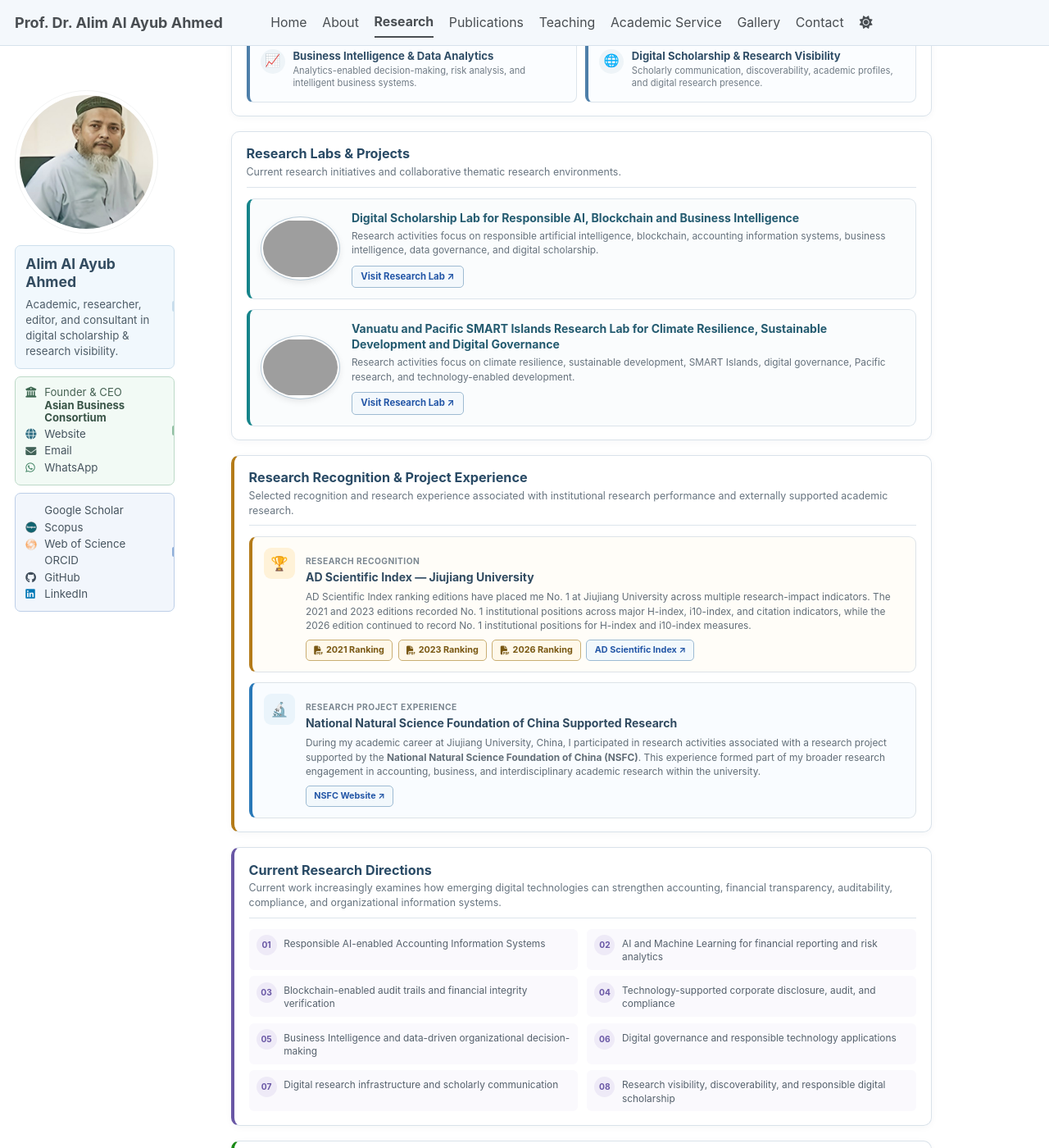
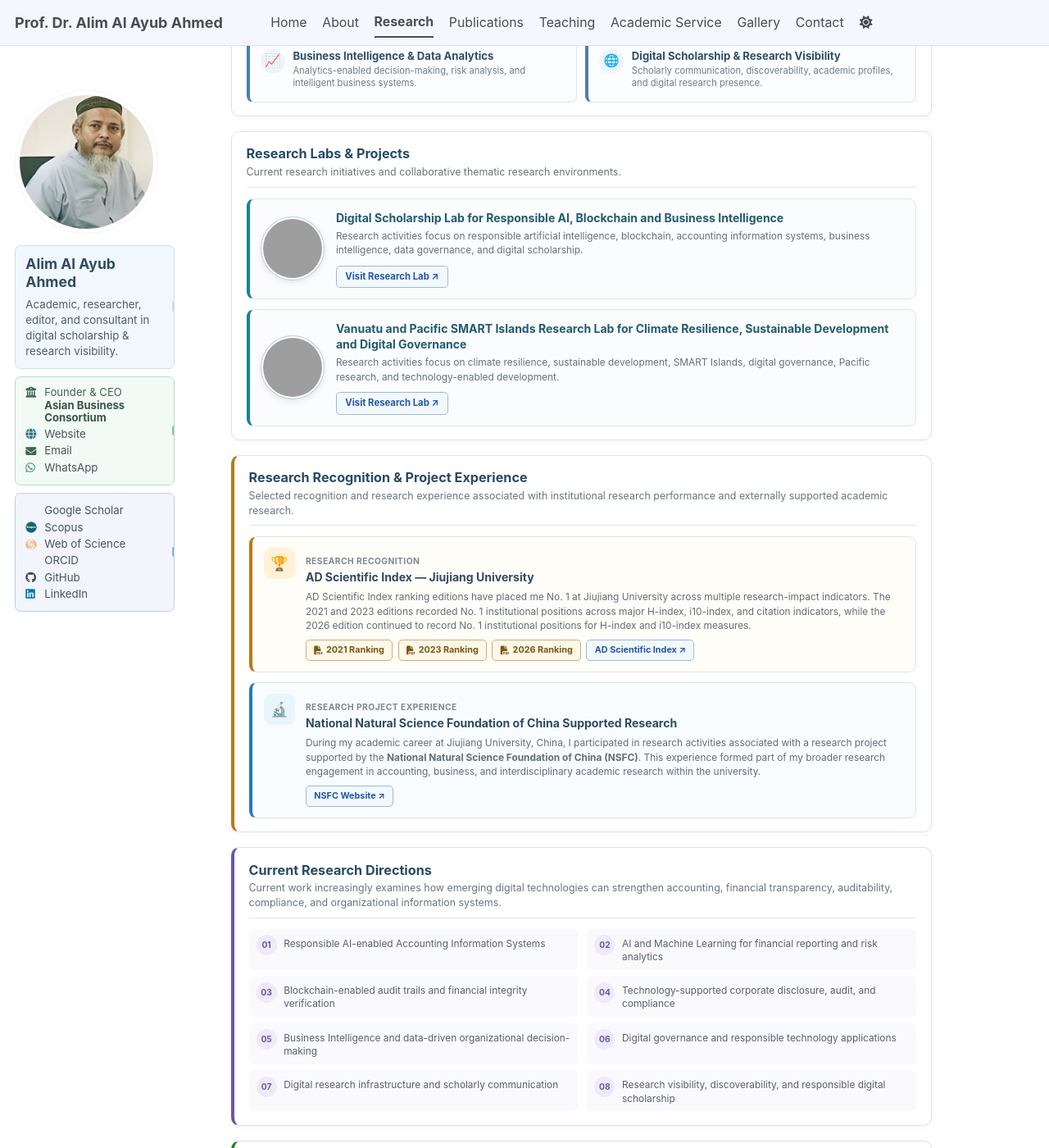
Before and after one commit to alimalayubahmed/alimalayubahmed.github.io, a Jekyll site: the page built from _pages/research.html, in a window 1280 px wide and 1400 px high, scrolled down 514 px. Shown: the whole window at 82% size. Built offline with Jekyll 4.4.1, drawn with Linux system fonts in a browser that asks for light colours; a style sheet for code colours, icons or effects is not loaded; grey boxes are pictures that could not be loaded.

Commit message:
Fix Research Lab logos with true circular containers

```diff
--- a/_pages/research.html
+++ b/_pages/research.html
@@ -116,13 +116,17 @@ author_profile: true
     </div>
 
 
+    <!-- Responsible AI Lab -->
+
     <div class="research-lab-card">
 
+      <div class="research-lab-logo-wrap">
         <img
           class="research-lab-logo"
           src="{{ '/images/ResponsibleAI.png' | relative_url }}"
           alt="Digital Scholarship Lab for Responsible AI, Blockchain and Business Intelligence logo"
         >
+      </div>
 
       <div class="research-lab-content">
 
@@ -150,13 +154,17 @@ author_profile: true
     </div>
 
 
+    <!-- SMART Islands Lab -->
+
     <div class="research-lab-card">
 
+      <div class="research-lab-logo-wrap">
         <img
           class="research-lab-logo"
           src="{{ '/images/SMARTIslands.png' | relative_url }}"
           alt="Vanuatu and Pacific SMART Islands Research Lab logo"
         >
+      </div>
 
       <div class="research-lab-content">
 
@@ -224,42 +232,34 @@ author_profile: true
 
         <div class="recognition-buttons">
 
-          <a
-            class="recognition-btn"
+          <a class="recognition-btn"
              href="{{ '/assets/documents/research/ad-scientific-index-2021.pdf' | relative_url }}"
              target="_blank"
-            rel="noopener noreferrer"
-          >
+             rel="noopener noreferrer">
             <i class="fas fa-file-pdf" aria-hidden="true"></i>
             2021 Ranking
           </a>
 
-          <a
-            class="recognition-btn"
+          <a class="recognition-btn"
              href="{{ '/assets/documents/research/ad-scientific-index-2023.pdf' | relative_url }}"
              target="_blank"
-            rel="noopener noreferrer"
-          >
+             rel="noopener noreferrer">
             <i class="fas fa-file-pdf" aria-hidden="true"></i>
             2023 Ranking
           </a>
 
-          <a
-            class="recognition-btn"
+          <a class="recognition-btn"
              href="{{ '/assets/documents/research/ad-scientific-index-2026.pdf' | relative_url }}"
              target="_blank"
-            rel="noopener noreferrer"
-          >
+             rel="noopener noreferrer">
             <i class="fas fa-file-pdf" aria-hidden="true"></i>
             2026 Ranking
           </a>
 
-          <a
-            class="recognition-btn recognition-external-btn"
+          <a class="recognition-btn recognition-external-btn"
              href="https://www.adscientificindex.com/scientist/alim-al-ayub-ahmed/3483629"
              target="_blank"
-            rel="noopener noreferrer"
-          >
+             rel="noopener noreferrer">
             AD Scientific Index ↗
           </a>
 
@@ -301,21 +301,6 @@ author_profile: true
             NSFC Website ↗
           </a>
 
-          <!--
-          When the supporting project certificate/document is uploaded,
-          remove the comment tags around the button below.
-
-          <a
-            class="recognition-btn"
-            href="{{ '/assets/documents/research/nsfc-research-project.pdf' | relative_url }}"
-            target="_blank"
-            rel="noopener noreferrer"
-          >
-            <i class="fas fa-file-pdf" aria-hidden="true"></i>
-            View Project Evidence
-          </a>
-          -->
-
         </div>
 
       </div>
@@ -332,6 +317,7 @@ author_profile: true
   <section class="research-section research-directions-section">
 
     <div class="research-section-heading">
+
       <h2>Current Research Directions</h2>
 
       <p>
@@ -339,6 +325,7 @@ author_profile: true
         strengthen accounting, financial transparency, auditability, compliance,
         and organizational information systems.
       </p>
+
     </div>
 
     <div class="research-direction-list">
--- a/assets/css/research.css
+++ b/assets/css/research.css
@@ -49,7 +49,9 @@
 .research-lab-card:last-child { margin-bottom:0; }
 .research-lab-card:hover { transform:translateX(3px); border-color:#91bfc2; background:#f4fbfb; box-shadow:0 4px 10px rgba(22,132,138,.07); }
 
-.research-lab-logo { flex:0 0 76px; width:76px; height:76px; aspect-ratio:1/1; object-fit:contain; object-position:center; border:2px solid #fff; border-radius:50%; background:#fff; box-shadow:0 0 0 1px #b9cbd8,0 3px 8px rgba(0,0,0,.10); }
+.research-lab-logo-wrap { flex:0 0 76px; width:76px; height:76px; min-width:76px; min-height:76px; max-width:76px; max-height:76px; overflow:hidden; border:2px solid #fff; border-radius:50%; background:#fff; box-shadow:0 0 0 1px #b9cbd8,0 3px 8px rgba(0,0,0,.10); }
+
+.research-lab-logo { display:block; width:100% !important; height:100% !important; max-width:none !important; max-height:none !important; margin:0 !important; padding:0 !important; border:0 !important; border-radius:0 !important; object-fit:cover; object-position:center; }
 
 .research-lab-content { flex:1; min-width:0; }
 .research-lab-content h3 { margin:0 0 .22rem; color:#245b70; font-size:.78rem; line-height:1.38; }
@@ -109,26 +111,6 @@
 
 
 /* =========================================================
-   RESPONSIVE
-   ========================================================= */
-
-@media (max-width:768px) {
-  .research-page { max-width:100%; }
-  .research-area-grid,.research-direction-list,.medium-article-list { grid-template-columns:1fr; }
-  .research-area-card:hover,.research-lab-card:hover,.medium-article:hover { transform:none; }
-}
-
-@media (max-width:520px) {
-  .research-hero { gap:.6rem; padding:.8rem; }
-  .research-hero-icon { flex-basis:36px; width:36px; height:36px; }
-  .research-section { padding:.75rem; }
-  .research-lab-card { align-items:flex-start; }
-  .research-lab-logo { flex-basis:62px; width:62px; height:62px; }
-  .research-development-card { padding:.7rem; }
-}
-
-
-/* =========================================================
    RESEARCH RECOGNITION & PROJECT EXPERIENCE
    ========================================================= */
 
@@ -153,11 +135,26 @@
 .recognition-external-btn { border-color:#9dbbd3; background:#f2f8fc; color:#2457a7 !important; }
 .recognition-external-btn:hover { border-color:#2457a7; background:#2457a7; color:#fff !important; }
 
+
+/* =========================================================
+   RESPONSIVE
+   ========================================================= */
+
 @media (max-width:768px) {
-  .recognition-card:hover { transform:none; }
+  .research-page { max-width:100%; }
+  .research-area-grid,.research-direction-list,.medium-article-list { grid-template-columns:1fr; }
+  .research-area-card:hover,.research-lab-card:hover,.medium-article:hover,.recognition-card:hover { transform:none; }
 }
 
 @media (max-width:520px) {
+  .research-hero { gap:.6rem; padding:.8rem; }
+  .research-hero-icon { flex-basis:36px; width:36px; height:36px; }
+  .research-section { padding:.75rem; }
+  .research-lab-card { align-items:flex-start; }
+
+  .research-lab-logo-wrap { flex:0 0 62px; width:62px; height:62px; min-width:62px; min-height:62px; max-width:62px; max-height:62px; }
+
+  .research-development-card { padding:.7rem; }
   .recognition-card { gap:.55rem; padding:.65rem; }
   .recognition-icon { flex-basis:34px; width:34px; height:34px; }
   .recognition-buttons { gap:.3rem; }
```
Also changed, not shown: other parts of _pages/research.html (+1 -1 lines). Lines whose indentation alone changed are shown as unchanged.
